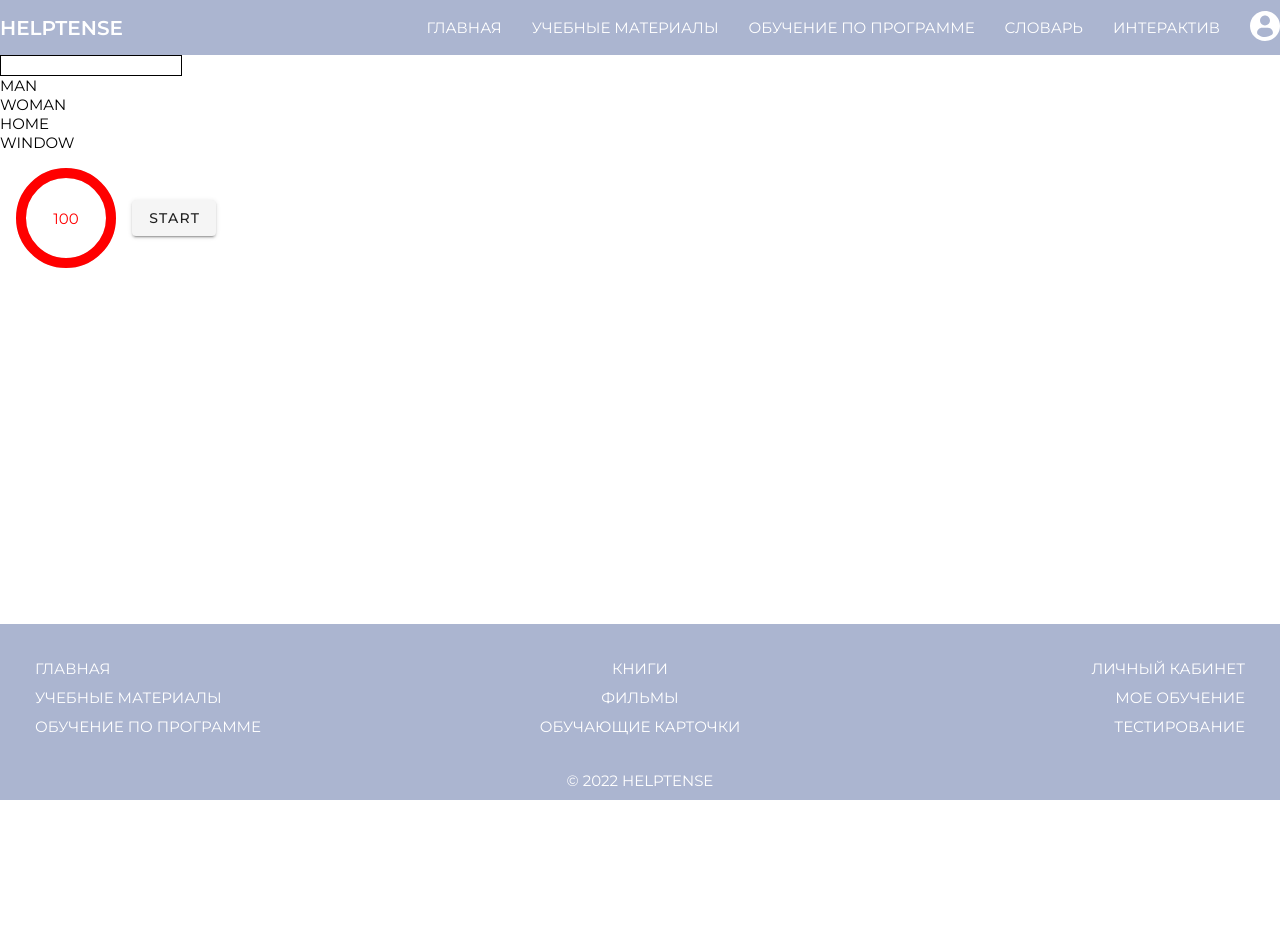
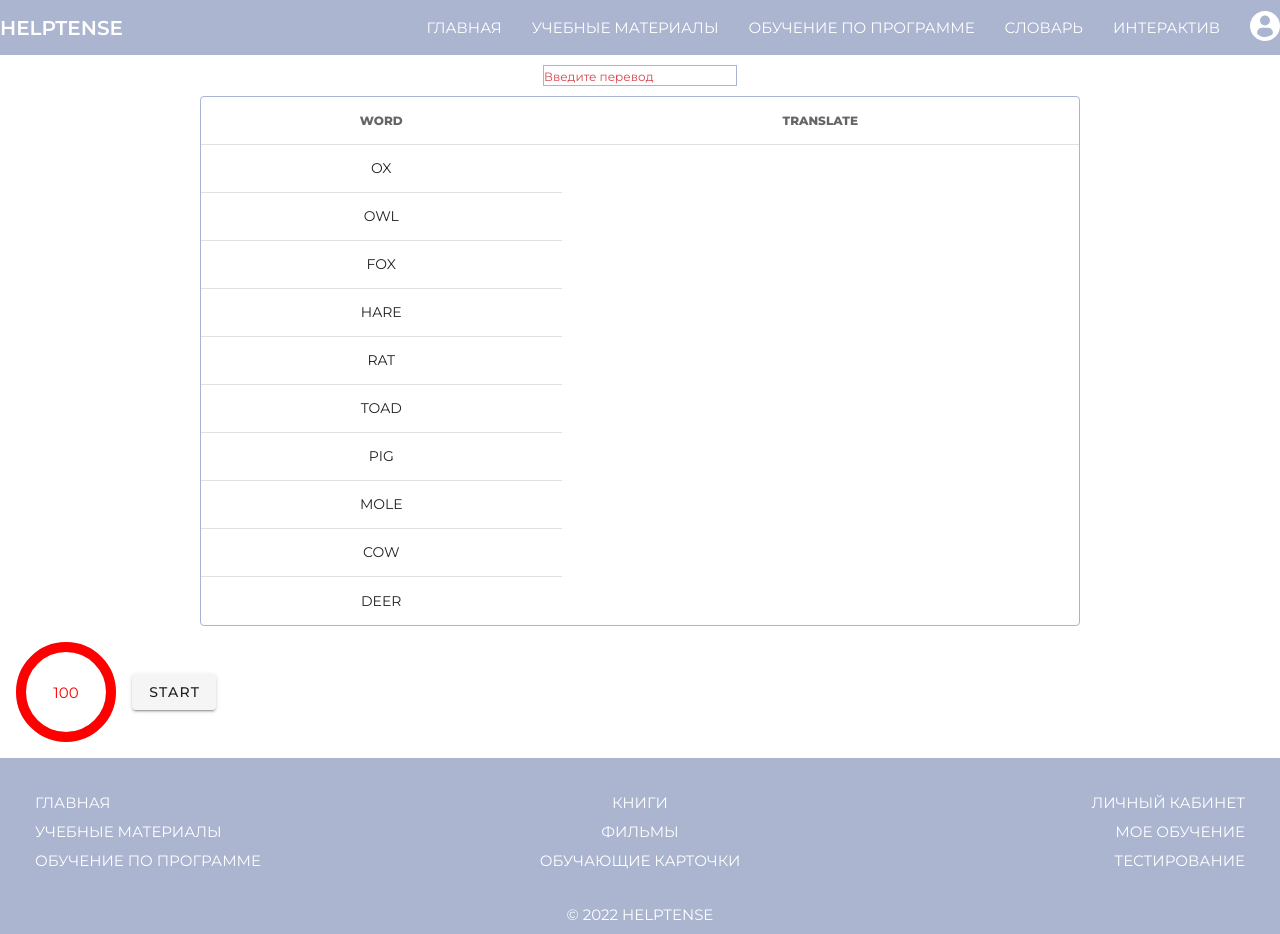
Before and after one commit to AriaTaary/language_portal, a Vue app: page /translateintime in a window 1280 px wide. Before the commit the page ends 800 px from the top, so only its background shows below. Built offline with nearby package versions, Linux system fonts and the light colour scheme; no server answers; what vue-youtube-embed would draw is missing.

Commit message:
проверка совподения

```diff
--- a/src/views/TranslateInTime.vue
+++ b/src/views/TranslateInTime.vue
@@ -1,11 +1,24 @@
 <template>
   <div>
-    <input class="input" v-model="translate" type="text" />
+            <input class="input" v-model="translation" type="text" placeholder="Введите перевод"/>
 
-    <div v-for="item in sortArray" :key="item.id">
-      {{ item.translate }}
-    </div>
-
+    <v-simple-table class="table">
+      <template v-slot:default>
+        <thead>
+          <tr>
+            <th class="text-left">Word</th>
+            <th class="text-left">Translate</th>
+          </tr>
+        </thead>
+        <tbody>
+          <tr v-for="item in search" :key="item.word" />
+          <tr v-for="item in array" :key="item.id" class="center">
+            <td align="center">{{ item.word }}</td>
+            <td v-show="item.active == true" class="correct" align="center">{{ item.translation }}</td>
+          </tr>
+        </tbody>
+      </template>
+    </v-simple-table>
     <div class="text-center">
       <v-progress-circular
         :rotate="-90"
@@ -17,7 +30,9 @@
         {{ value }}
       </v-progress-circular>
       <v-btn @click="start">Start</v-btn>
+
     </div>
+
   </div>
 </template>
 
@@ -27,15 +42,20 @@ export default {
     return {
       interval: {},
       value: 100,
-      translate: "",
-      isActive: false,
+      translation: '',
+      searchQuery: [],
       activeColor: "green",
       array: [
-        { id: 1, word: "мужчина", translate: "man", active: false },
-        { id: 2, word: "женщина", translate: "woman", active: false },
-        { id: 3, word: "дом", translate: "home", active: false },
-        { id: 4, word: "окно", translate: "window", active: false },
-
+        {id:1, word:"ox",translation:"бык",actve:  false},
+        {id:2, word:"owl",translation:"сова",actve:  false},
+        {id:3, word:"fox",translation:"лиса",actve:  false},
+        {id:4, word:"hare",translation:"заяц",actve:  false},
+        {id:5, word:"rat",translation:"крыса",actve:  false},
+        {id:6, word:"toad",translation:"жаба",actve:  false},
+        {id:7, word:"pig",translation:"свинья",actve:  false},
+        {id:8, word:"mole",translation:"крот",actve:  false},
+        {id:9, word:"cow",translation:"корова",actve:  false},
+        {id:10,word:"deer",translation:"олень",actve:  false}
       ],
     };
   },
@@ -53,17 +73,18 @@ export default {
     },
   },
   computed: {
-    sortArray() {
-      let comp = this.translate;
-      return  this.array.filter((elem) => {
-        if (comp === '') return true;
+    search() {
+      let comp = this.translation;
+      return (this.array.filter((elem) => {
+        if (comp === "") return true;
         else
           return (
-            elem.translate.indexOf(comp) > -1 &&
-            elem.translate.length == this.translate.length &&
-            this.array.splice((elem.active = true), elem.id)
-          );
-      });
+            elem.translation.indexOf(comp) > -1 &&
+            elem.translation.length == this.translation.length &&
+            this.array.includes((elem.active = true), elem.id)
+            );
+      })
+      )
     },
   },
 };
@@ -73,7 +94,19 @@ export default {
 .v-progress-circular {
   margin: 1rem;
 }
+.table {
+  margin: 0 200px;
+  border: 1px solid #a8b4d4;
+}
 .input {
-  border: 1px solid;
+  font-size: 16px;
+  display: flex;
+  margin: 10px auto;
+  border: 1px solid #a8b4d4;
+  justify-content: center;
+}
+
+.correct{
+  color: green;
 }
 </style>
```
